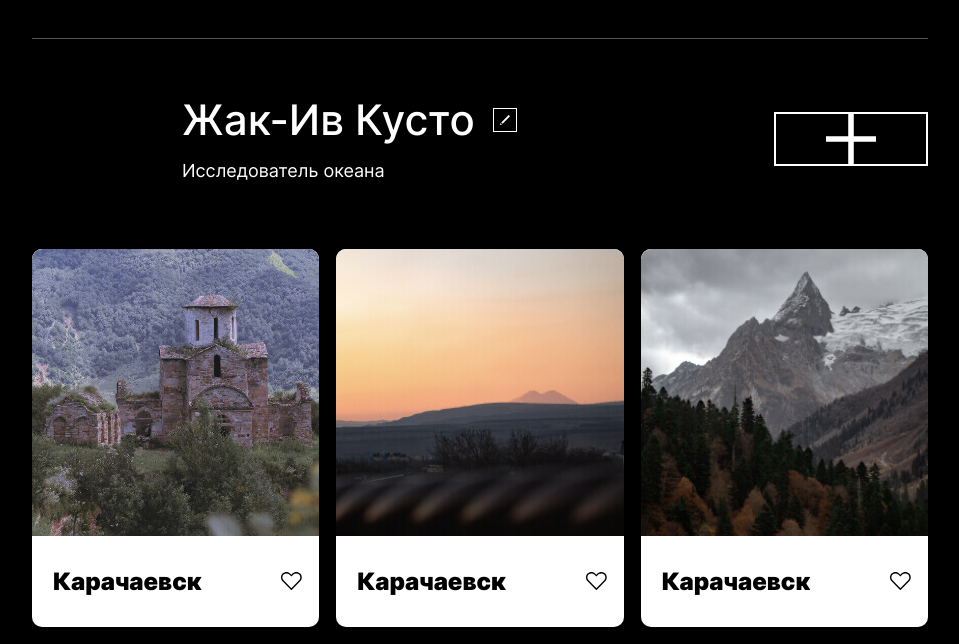
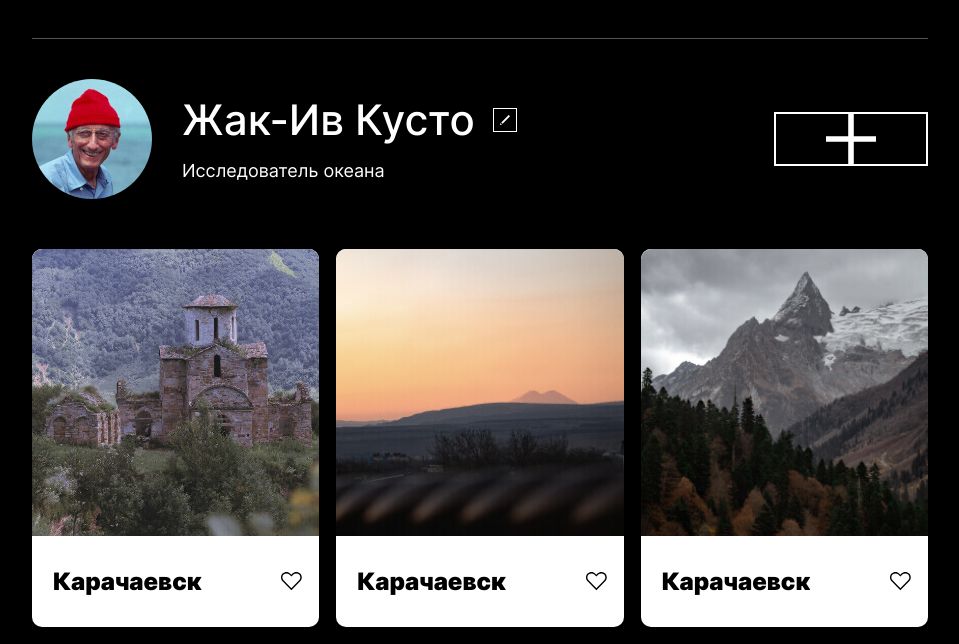
Before and after one commit to jesdray/mesto, a plain HTML site: page index.html in a window 1280 px wide. Shown: the part 81-725 px from the top of the page, without its empty margins (160-1119 px from the left). Drawn offline with Linux system fonts and the light colour scheme; files whose address does not match are found by name.

Commit message:
fix: исправить путь изображений

```diff
--- a/index.html
+++ b/index.html
@@ -21,7 +21,7 @@
             <img src="images/logo.svg" alt="Mesto Russia" class="header__logo">
         </header>
         <section class="profile">
-            <img src="images/profile__avatar.jpg" alt="Ваш аватар" class="profile__avatar">
+            <img src="images/profile_avatar.jpg" alt="Ваш аватар" class="profile__avatar">
             <div class="profile__info">
               <h1 class="profile__name">Жак-Ив Кусто</h1>
               <p class="profile__job">Исследователь океана</p>
```
Also changed, not shown: README.md, images/editButton.svg (deleted), images/mountElbrus.jpg (deleted), images/profileAvatar.jpg (deleted).
